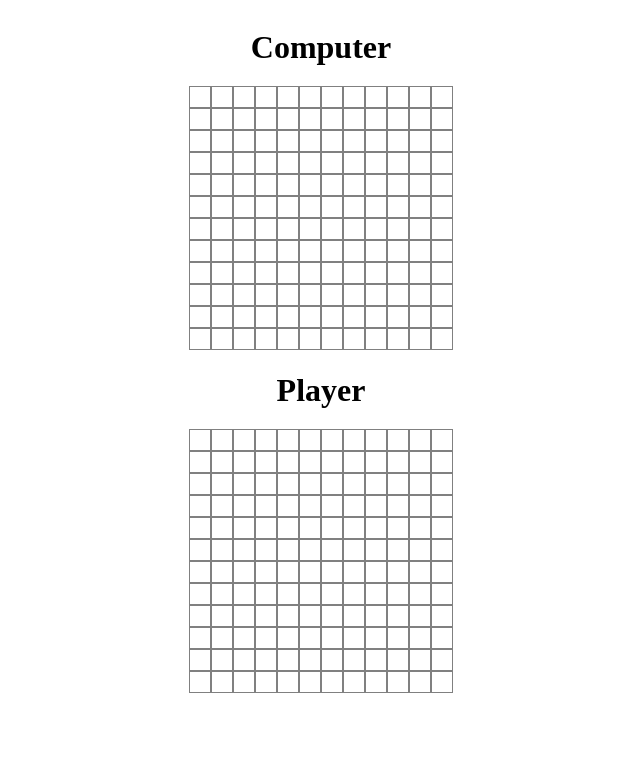
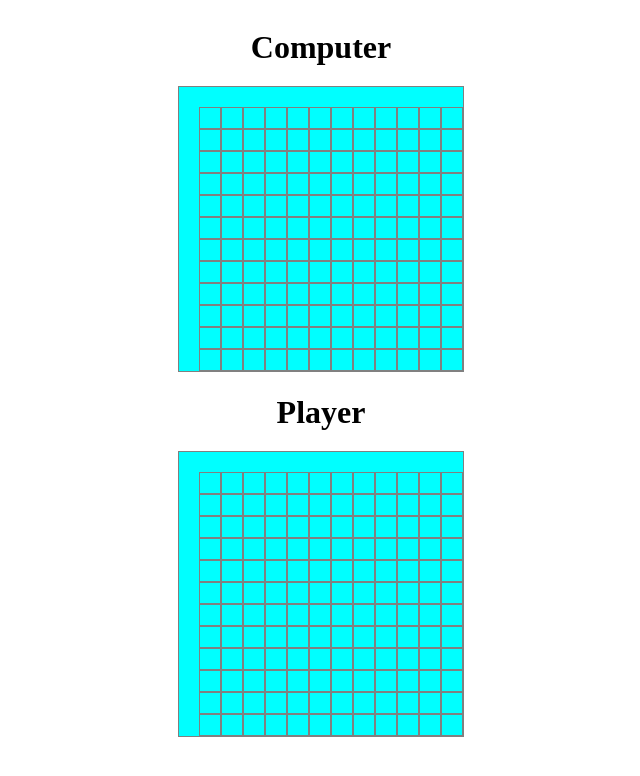
Before and after one commit to Cililocwee/battleship, a website built with webpack: page dist/index.html in a window 1280 px wide. Shown: the whole page, without its empty margins (319-959 px from the left). Built offline with nearby package versions, Linux system fonts and the light colour scheme.

Commit message:
dynamically produces a grid pattern

```diff
--- a/src/index.js
+++ b/src/index.js
@@ -4,22 +4,16 @@ import css from "./style.css";
 let enemygrid = document.getElementById("enemygrid");
 let playergrid = document.getElementById("playergrid");
 
+// this may need to go on the gameboard object
+function displayGrid(target) {
   for (let i = 0; i < 144; i++) {
     let box = document.createElement("div");
     let idVariable = i;
     box.classList.add("box");
     box.id = `box-${idVariable}`;
     box.onclick = showCoords;
-  enemygrid.append(box);
+    target.append(box);
   }
-
-for (let i = 0; i < 144; i++) {
-  let box = document.createElement("div");
-  let idVariable = i;
-  box.classList.add("box");
-  box.id = `box-${idVariable}`;
-  box.onclick = showCoords;
-  playergrid.append(box);
 }
 
 function showCoords(event) {
@@ -89,3 +83,7 @@ function showCoords(event) {
 
   console.log(`[${x}, ${y}]`);
 }
+
+// calling displayGrid is part of the page loading, not the gameplay loop
+displayGrid(enemygrid);
+displayGrid(playergrid);
--- a/src/style.css
+++ b/src/style.css
@@ -32,19 +32,28 @@ h1 {
 
 /* .box:hover {
   background-color: black;
+  width: 42px;
+  z-index: 7;
+}
+.box:hover + .box {
+  display: none;
 } */
-
-.box:nth-child(n + 2):nth-child(-n + 4):hover {
-  background-color: black;
-}
 
 .grid {
   display: flex;
   flex-wrap: wrap;
+  position: relative;
+  width: 264px;
+  margin-left: auto;
+  margin-top: auto;
 }
 
 .board {
-  width: 264px;
+  display: flex;
+  background-color: aqua;
+  width: 284px;
+  height: 284px;
+  border: 1px solid gray;
 }
 
 .carrier {
```
Also changed, not shown: dist/bundle.js, dist/index.html. Lines whose indentation alone changed are shown as unchanged.
